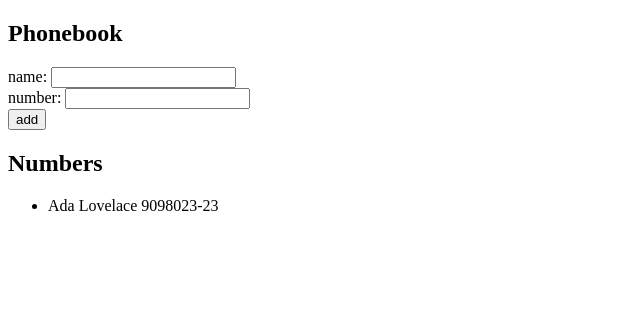
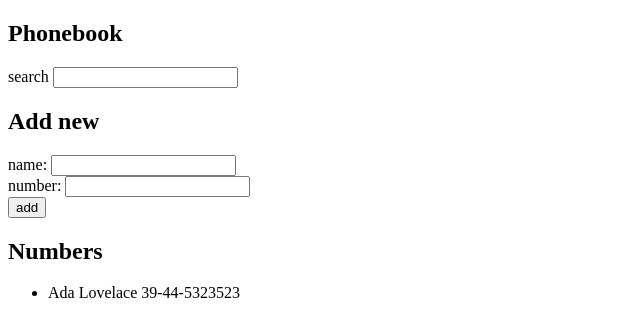
Before and after one commit to raphaelnb/fullStackOpen, a React (Create React App) app in the folder part2/phonebook/: page / in a window 1280 px wide. Shown: the top 336 px of the page, without its empty margins (0-640 px from the left). Built offline with nearby package versions, Linux system fonts and the light colour scheme.

Commit message:
exercise 2.10

```diff
--- a/part2/phonebook/src/App.js
+++ b/part2/phonebook/src/App.js
@@ -1,26 +1,31 @@
 import { useState } from "react";
+import AddPerson from "./components/AddPerson";
+import Phonebook from "./components/Phonebook";
 
 const App = () => {
-  const [persons, setPersons] = useState([
-    {name: 'Ada Lovelace', number: '9098023-23'}
+  const [people, setPeople] = useState([
+    {name: 'Ada Lovelace', number: '39-44-5323523'}
   ])
   const [newName, setNewName] = useState('')
   const [newNumber, setNewNumber] = useState('')
+  const [search, setSearch] = useState('')
+  const [searchMatch, setSearchMatch] = useState([])
 
   const addName = (e) => {
     e.preventDefault()
 
-    if (persons.find(n => n.name === newName)) {
+    if (people.find(n => n.name === newName)) {
       alert(`${newName} is already on the phonebook`)
     } else {
       const NameObject = {
         name: newName,
         number: newNumber
       }
-      setPersons(persons.concat(NameObject))
+      setPeople(people.concat(NameObject))
     }
     setNewName('')
     setNewNumber('')
+    console.log(Object.values(people[0]))
   }
 
   const handleNewName = (e) => {
@@ -33,34 +38,66 @@ const App = () => {
     setNewNumber(e.target.value)
   }
 
+  const handleSearch = (e) => {
+    const filtered = people.filter(person => person.name === e.target.value
+      )
+      console.log(e.target.value)
+      setSearchMatch(filtered)
+      console.log(filtered)
+  }
+
   return (
     <div>
       <h2>Phonebook</h2>
-      <form onSubmit={addName}>
-        <div>
-          name: <input
-            value={newName}
-            onChange={handleNewName}
-          />
-        </div>
-        <div>
-          number: <input
-            value={newNumber}
-            onChange={handleNewNumber}
-          />
-        </div>
-        <div>
-          <button type="submit">add</button>
-        </div>
-      </form>
-      <h2>Numbers</h2>
-      <ul>
-        {persons.map((person, i) =>
-          <li key={person.name}>{person.name} {person.number} </li>
-        )}
-      </ul>
+      <div>
+        search <input
+          onChange={handleSearch}
+        />
+      </div>
+      <div>
+        <ul>
+          {searchMatch.map(p => {
+            return (
+              <li key={p.name}>{p.name} {p.number} </li>
+            )
+          })}
+        </ul>
+      </div>
+      <AddPerson
+        addName={addName}
+        newName={newName}
+        handleNewName={handleNewName}
+        newNumber={newNumber}
+        handleNewNumber={handleNewNumber}
+      />
+      <Phonebook people={people} />
     </div>
   )
 }
 
 export default App;
+
+
+/** funciona *
+ * const handleSearch = (e) => {
+    const filtered = persons.filter(person => person.name === e.target.value
+    )
+    console.log(e.target.value)
+    setSearchMatch(filtered)
+    console.log(filtered)
+  }
+ */
+
+/**
+ *         persons.map(person => Object.keys(person).reduce((acc, key) =>{
+          acc[key.toLowerCase()] = person[key]
+          return acc
+        },{}) === e.target.value ?
+        setSearchMatch(acc) :
+        setSearchMatch([])
+        )
+
+
+    console.log(e.target.value)
+    console.log(filtered)
+ */
--- /dev/null
+++ b/part2/phonebook/src/components/AddPerson.js
@@ -0,0 +1,32 @@
+const AddPerson = ({
+    addName,
+    newName,
+    handleNewName,
+    newNumber,
+    handleNewNumber
+}) => {
+    return (
+        <div>
+            <h2>Add new</h2>
+            <form onSubmit={addName}>
+                <div>
+                name: <input
+                    value={newName}
+                    onChange={handleNewName}
+                />
+                </div>
+                <div>
+                number: <input
+                    value={newNumber}
+                    onChange={handleNewNumber}
+                />
+                </div>
+                <div>
+                <button type="submit">add</button>
+                </div>
+            </form>
+        </div>
+    )
+}
+
+export default AddPerson
--- /dev/null
+++ b/part2/phonebook/src/components/PersonDetails.js
@@ -0,0 +1,6 @@
+const PersonDetails = ({ name, number }) => {
+    return (
+        <li>{name} {number} </li>
+    )
+}
+export default PersonDetails
--- /dev/null
+++ b/part2/phonebook/src/components/Phonebook.js
@@ -0,0 +1,18 @@
+import PersonDetails from "./PersonDetails"
+
+const Phonebook = ({ people }) => {
+    return (
+        <div>
+            <h2>Numbers</h2>
+            <ul>
+                {people.map(person => {
+                    return (
+                        <PersonDetails key={person.name} name={person.name} number={person.number} />
+                    )
+                })}
+            </ul>
+        </div>
+    )
+}
+
+export default Phonebook
```
